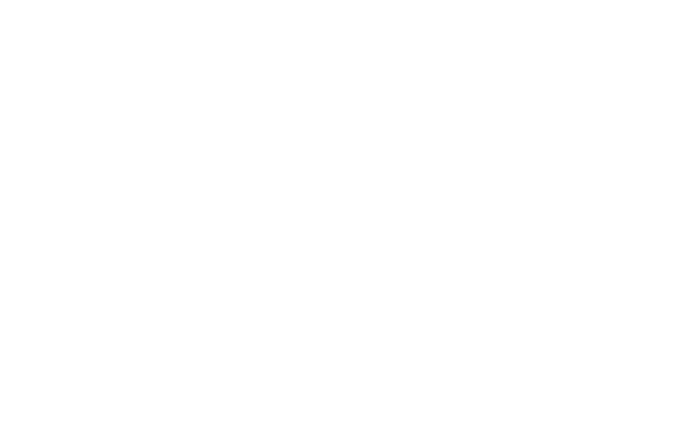
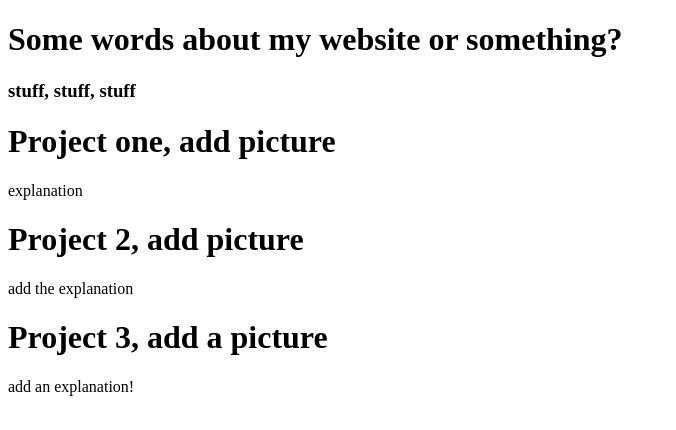
Before and after one commit to ay04/ay, a plain HTML site: page index.html in a window 1280 px wide. Shown: the whole page, without its empty margins (0-676 px from the left). Drawn offline with Linux system fonts and the light colour scheme.

Commit message:
basic structure

```diff
--- a/index.html
+++ b/index.html
@@ -1,5 +1,27 @@
 <!DOCTYPE html>
 <html>
-<head></head>
-    <body></body>
+    <head>
+    <title>Amanda Young</title>
+    </head>
+    <body>
+    <div></div> <!--nav bar-->
+    <div><!--hero content-->
+        <h1>Some words about my website or something?</h1>
+        <h3>stuff, stuff, stuff</h3>
+        </div>
+    <div> <!-- Work examples-->
+        <div>
+            <h1>Project one, add picture</h1>
+            <p>explanation</p>
+        </div>
+        <div>
+            <h1>Project 2, add picture</h1>
+            <p>add the explanation</p>
+        </div>
+        <div>
+            <h1>Project 3, add a picture</h1>
+            <p>add an explanation!</p>
+        </div>
+        </div>
+    </body>
 </html>
```
